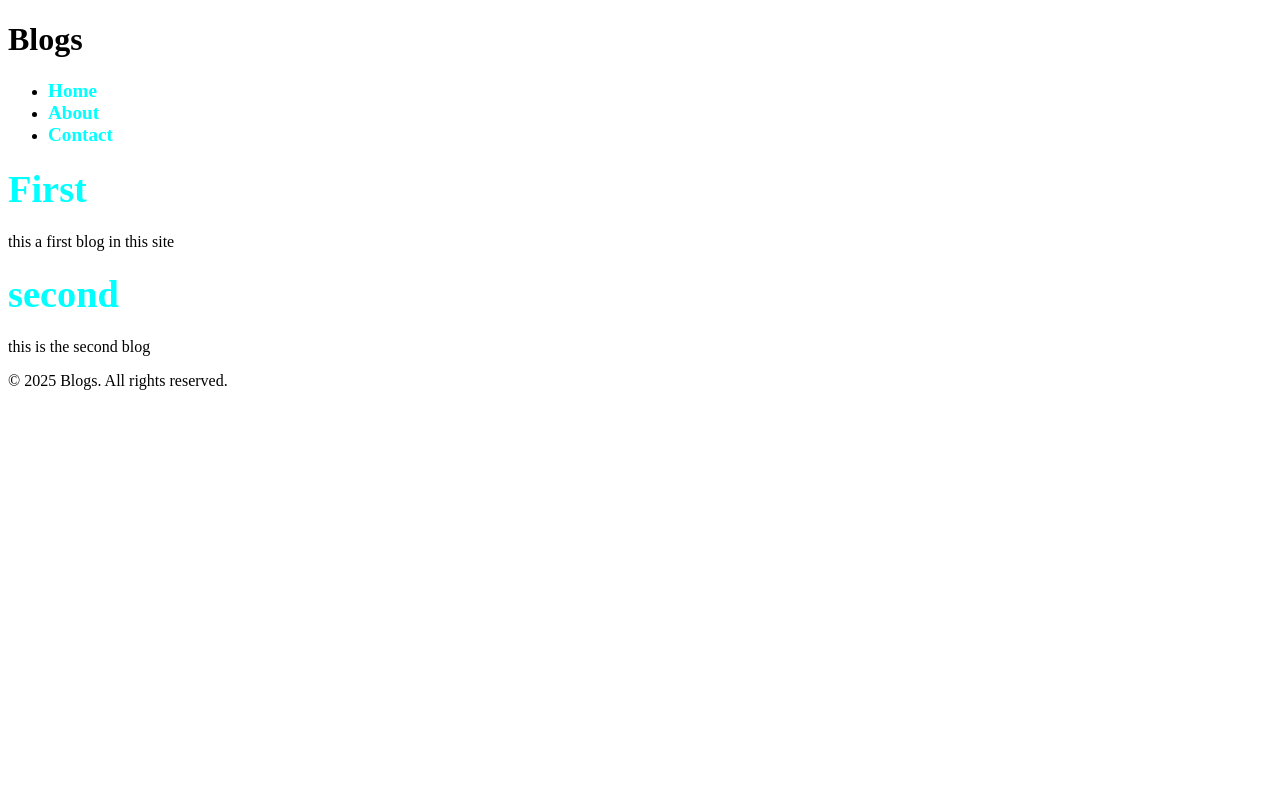
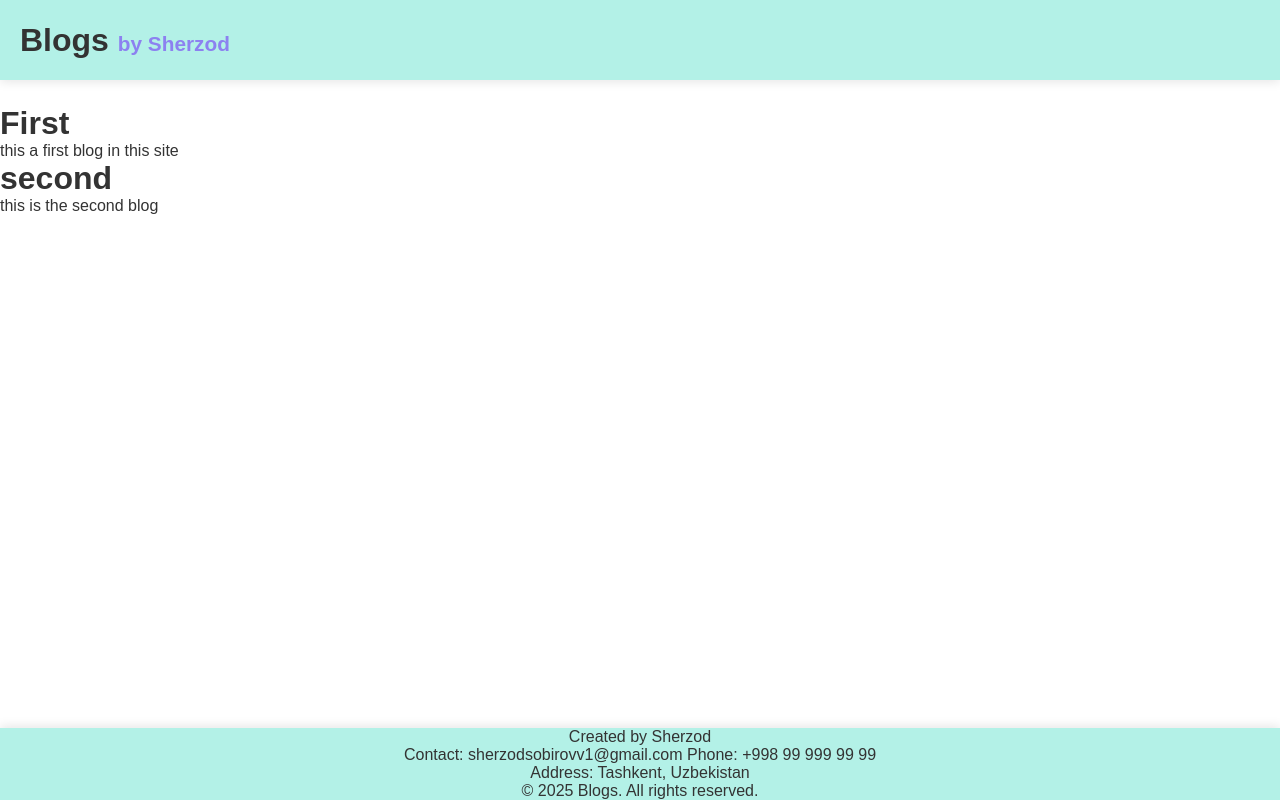
Before and after one commit to Sherzod-006/django_blogs.web, a Django app: page / in a window 1280 px wide. Run offline with Django 5.2, Linux system fonts and the light colour scheme; data comes from the database, SQL or seed files in the repository.

Commit message:
added some css styles to the base.css file

```diff
--- a/static/css/base.css
+++ b/static/css/base.css
@@ -1,6 +1,44 @@
-a {
-  color: aqua;
+* {
+  margin: 0;
+  padding: 0;
+  box-sizing: border-box;
+  font-family: "Poppins", sans-serif;
+  color: #333;
   text-decoration: none;
-  font-size: 1.2em;
-  font-weight: bold;
+  list-style: none;
+  outline: none;
+  border: none;
+  transition: all 0.3s ease-in-out;
+  scroll-behavior: smooth;
 }
+header {
+  align-items: center;
+  display: flex;
+  width: 100%;
+  height: 80px;
+  background-color: #b3f1e7;
+  box-shadow: 0px 2px 10px rgba(0, 0, 0, 0.1);
+  z-index: 1000;
+  font-weight: 900;
+  margin-bottom: 25px;
+  padding: 10px 20px;
+}
+header span {
+  font-size: 1.3rem;
+  color: rgb(140, 129, 240);
+  margin-left: 0px;
+}
+
+footer {
+  position: fixed;
+  bottom: 0;
+  left: 0;
+  width: 100%;
+  background-color: #b3f1e7;
+  box-shadow: 0px -2px 10px rgba(0, 0, 0, 0.1);
+  z-index: 1000;
+  display: flex;
+  flex-direction: column;
+  align-items: center;
+  justify-content: center;
+}
--- a/templates/base.html
+++ b/templates/base.html
@@ -9,19 +9,15 @@
   </head>
   <body>
     <header>
-      <h1>Blogs</h1>
-      <nav>
-        <ul>
-          <li><a href="/">Home</a></li>
-          <li><a href="/about">About</a></li>
-          <li><a href="/contact">Contact</a></li>
-        </ul>
-      </nav>
+      <h1>Blogs <span>by Sherzod</span></h1>
     </header>
 
     <main>{% block content %} {% endblock %}</main>
 
     <footer>
+      <p>Created by Sherzod</p>
+      <p>Contact: sherzodsobirovv1@gmail.com Phone: +998 99 999 99 99</p>
+      <p>Address: Tashkent, Uzbekistan</p>
       <p>&copy; 2025 Blogs. All rights reserved.</p>
     </footer>
   </body>
--- a/templates/home.html
+++ b/templates/home.html
@@ -1,4 +1,4 @@
 {%extends 'base.html'%} {%block content%} {% for blog in object_list %}
-<h1><a href="">{{blog.title}}</a></h1>
-<p>{{blog.content}}</p>
+<h1 class="title"><a href="">{{blog.title}}</a></h1>
+<p class="body">{{blog.content}}</p>
 {% endfor %} {%endblock%}
```
